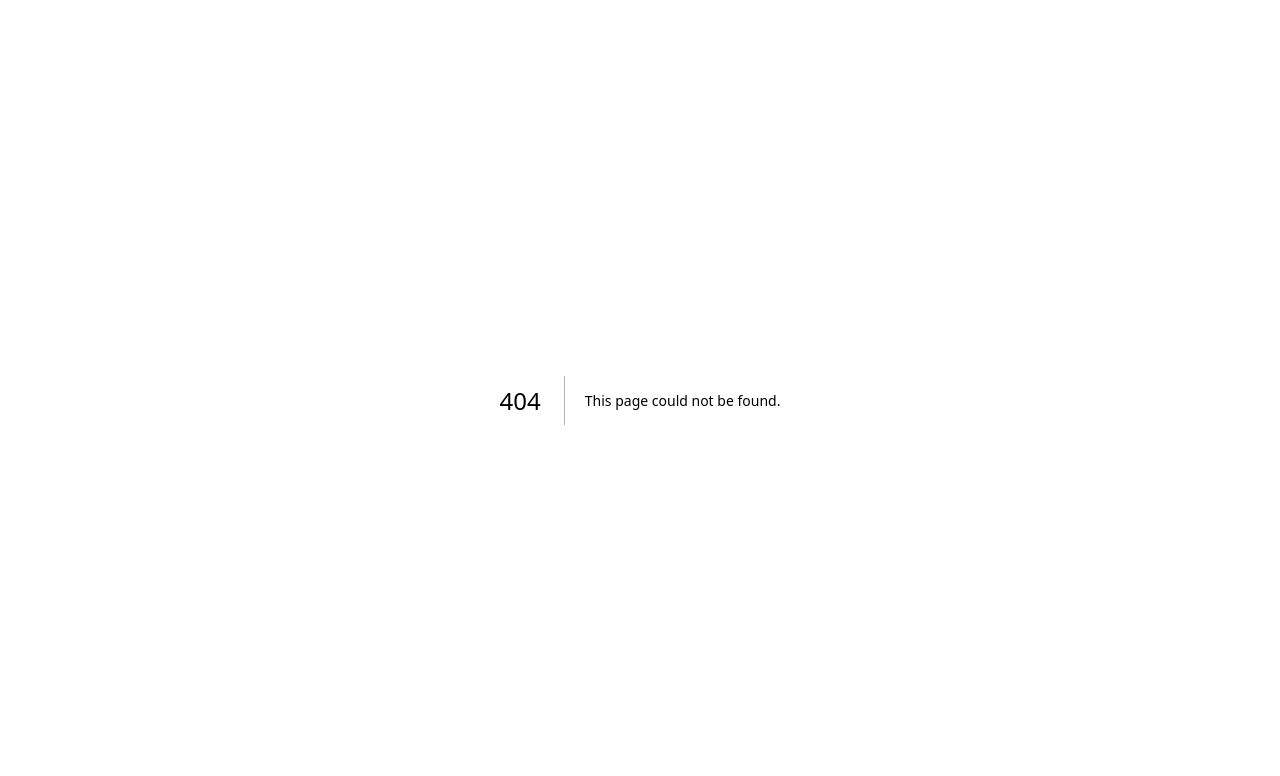
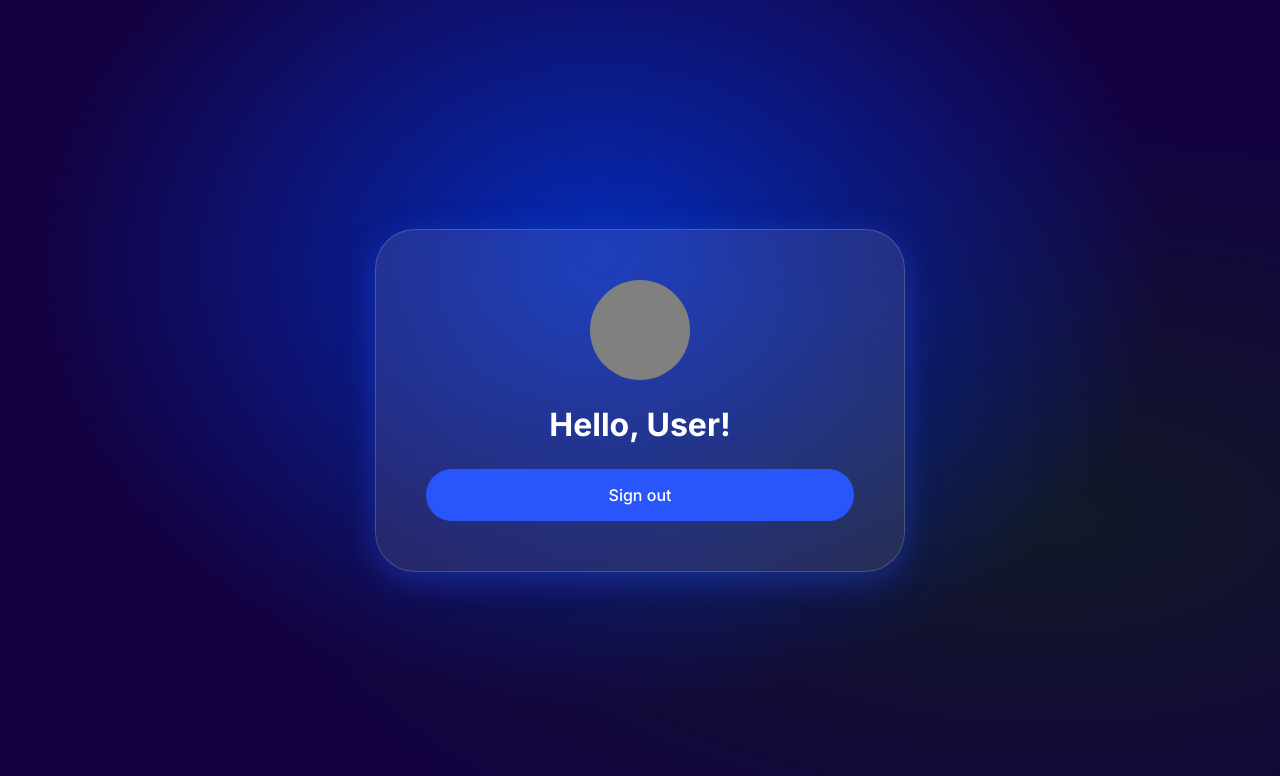
Before and after one commit to Elvira-del/form, a Next.js app: page /account in a window 1280 px wide. Before the commit this address had no page. Shown: the top 776 px of the page. Built offline with nearby package versions, Linux system fonts and the light colour scheme.

Commit message:
feat: add account page with sign out feature

```diff
--- /dev/null
+++ b/app/account/page.module.css
@@ -0,0 +1,7 @@
+.avatar {
+  width: 100px;
+  height: 100px;
+  border: 1px solid var(--black-color);
+  border-radius: 50%;
+  background-color: grey;
+}
--- /dev/null
+++ b/app/account/page.tsx
@@ -0,0 +1,23 @@
+import { signOut } from "@/auth";
+import styles from "./page.module.css";
+import { Button } from "../components/button/Button";
+import { Form } from "../components/form/Form";
+
+export default function Page() {
+  return (
+    <main>
+      <Form
+        formAction={async () => {
+          "use server";
+          await signOut();
+        }}
+      >
+        <div className={styles.avatar}></div>
+        <h1>Hello, User!</h1>
+        <Button btnType={"submit"} btnAction={"primary"}>
+          Sign out
+        </Button>
+      </Form>
+    </main>
+  );
+}
```
